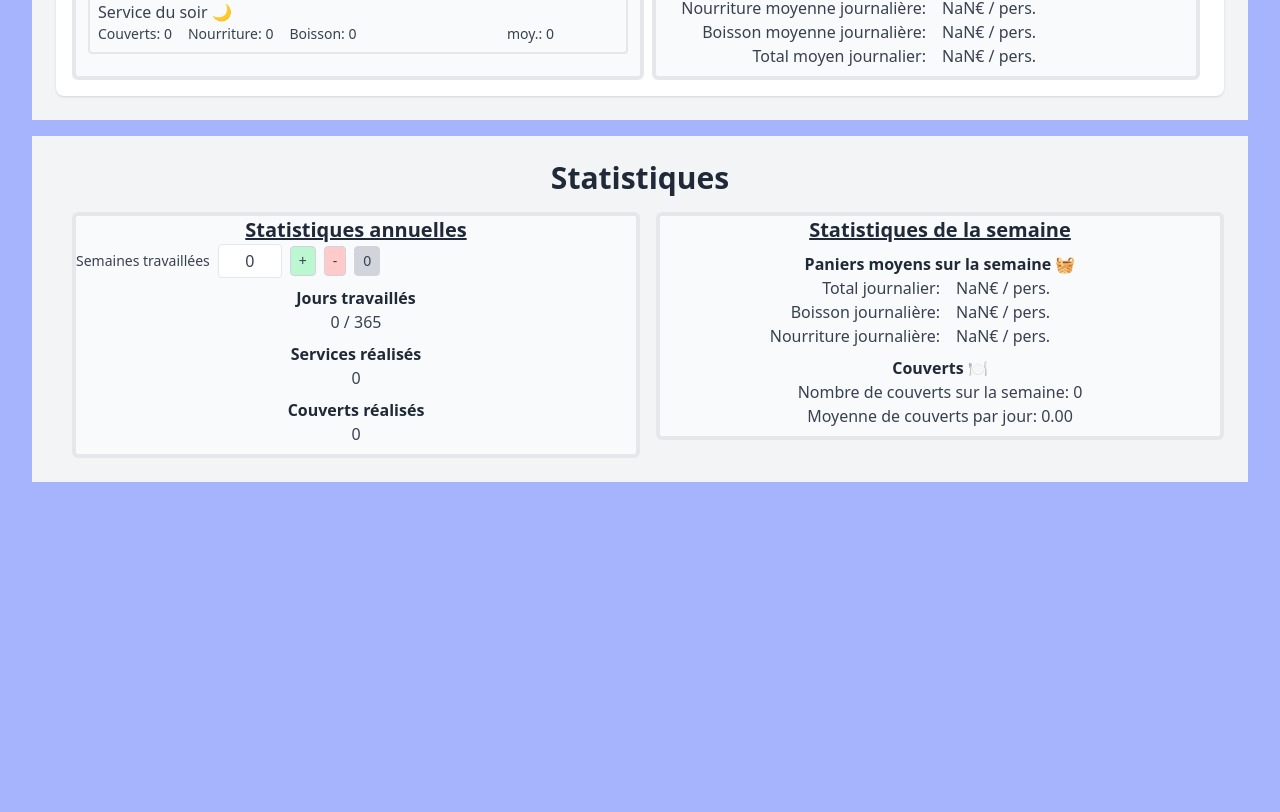
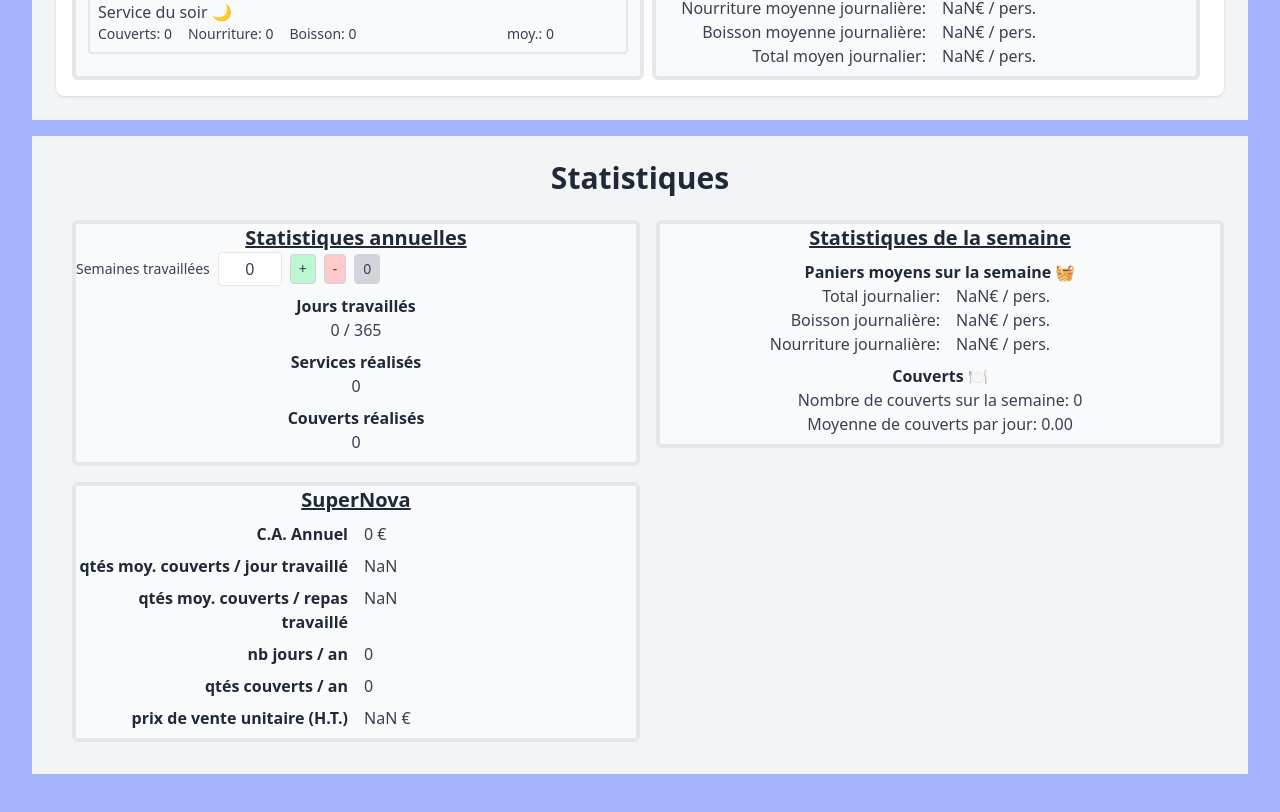
Before and after one commit to ArthurCouturier/plan-appetit, a React (Vite) app: page / in a window 1280 px wide. Shown: the part 1754-2566 px from the top of the page. Before the commit the page ends 2284 px from the top, so only its background shows below. Built offline with nearby package versions, Linux system fonts and the light colour scheme.

Commit message:
feat: :sparkles: added supernova module

```diff
--- a/src/api/modules/StatisticsPerWeek.ts
+++ b/src/api/modules/StatisticsPerWeek.ts
@@ -83,3 +83,13 @@ export function mealsCookedPerWeek(week: WeekProps): number {
     });
     return total;
 }
+
+export function totalWeeklySales(week: WeekProps): number {
+    let total = 0;
+    week.days.forEach(day => {
+        day.meals.forEach(meal => {
+            total += meal.covers * (meal.lunchPrice + meal.drinkPrice);
+        });
+    });
+    return total;
+}
--- a/src/components/Statistics.tsx
+++ b/src/components/Statistics.tsx
@@ -1,6 +1,7 @@
 // import { useState } from "react"
 import ConfigurationInterface from "../api/ConfigurationInterface"
 import AnnualStatistics from "./modules/AnnualStatistics"
+import SuperNovaModule from "./modules/SuperNovaModule"
 import WeekStatistics from "./modules/WeekStatistics"
 
 export default function Statistics({
@@ -12,11 +13,14 @@ export default function Statistics({
 }) {
     return (
         <div className="grid grid-cols-2">
-            <div className="mx-2">
+            <div className="mx-2 my-2">
                 <AnnualStatistics config={actualConfig} saveConfig={saveConfig} />
             </div>
-            <div className="mx-2">
+            <div className="mx-2 my-2">
                 <WeekStatistics config={actualConfig} />
+            </div>
+            <div className="mx-2 my-2">
+                <SuperNovaModule config={actualConfig} />
             </div>
         </div>
     )
--- a/src/components/modules/SubPart.tsx
+++ b/src/components/modules/SubPart.tsx
@@ -1,14 +1,24 @@
 export default function SubPart({
     title,
+    line,
     children
 }: {
     title: string,
+    line?: boolean,
     children?: React.ReactNode
 }) {
     return (
-        <div className="my-2">
-            <h2 className="text-textPrimary font-semibold">{title}</h2>
-            {children}
-        </div>
+        line ?
+            <div className="my-2 flex justify-center">
+                <h2 className="text-textPrimary font-semibold pr-4 flex-1 text-right">{title}</h2>
+                <div className="flex flex-1 justify-start">
+                    {children}
+                </div>
+            </div>
+            :
+            <div className="my-2">
+                <h2 className="text-textPrimary font-semibold">{title}</h2>
+                {children}
+            </div>
     );
 }
--- /dev/null
+++ b/src/components/modules/SuperNovaModule.tsx
@@ -0,0 +1,40 @@
+import ModuleCard from "../ModuleCard"
+import ConfigurationInterface from "../../api/ConfigurationInterface";
+import SubPart from "./SubPart";
+import { getAverageBasketPerWeek, mealsCookedPerWeek, totalWeeklySales, workedDaysPerWeek, workedMealsPerWeek } from "../../api/modules/StatisticsPerWeek";
+
+export default function SuperNovaModule({
+    config
+}: {
+    config: ConfigurationInterface
+}) {
+    const annualSales = totalWeeklySales(config.week) * config.stats.workedWeeks;
+    const averageMealsPerDay = (mealsCookedPerWeek(config.week) / workedDaysPerWeek(config.week)).toFixed(0);
+    const averageMealsPerMeal = (mealsCookedPerWeek(config.week) / workedMealsPerWeek(config.week)).toFixed(0);
+    const workedDays = workedDaysPerWeek(config.week) * config.stats.workedWeeks;
+    const mealsCooked = mealsCookedPerWeek(config.week) * config.stats.workedWeeks;
+    const averageBasket = getAverageBasketPerWeek(config.week);
+
+    return (
+        <ModuleCard moduleName="SuperNova">
+            <SubPart title="C.A. Annuel" line={true} >
+                {annualSales} €
+            </SubPart>
+            <SubPart title="qtés moy. couverts / jour travaillé" line={true}>
+                {averageMealsPerDay}
+            </SubPart>
+            <SubPart title="qtés moy. couverts / repas travaillé" line={true}>
+                {averageMealsPerMeal}
+            </SubPart>
+            <SubPart title="nb jours / an" line={true}>
+                {workedDays}
+            </SubPart>
+            <SubPart title="qtés couverts / an" line={true}>
+                {mealsCooked}
+            </SubPart>
+            <SubPart title="prix de vente unitaire (H.T.)" line={true}>
+                {averageBasket} €
+            </SubPart>
+        </ModuleCard>
+    )
+}
```
